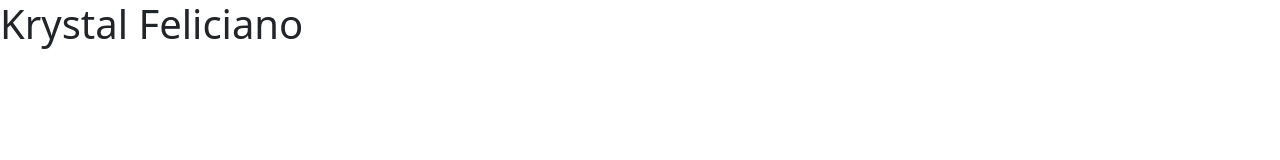
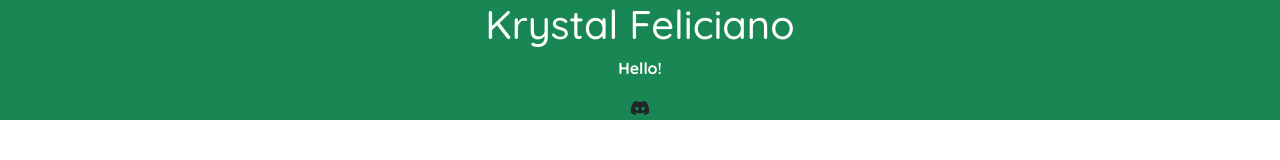
Before and after one commit to Kfeliciano94/portfolio-project, a plain HTML site: page index.html in a window 1280 px wide. Drawn offline with nearby package versions, Linux system fonts and the light colour scheme; a web font is replaced by a local one.

Commit message:
added font

```diff
--- a/index.html
+++ b/index.html
@@ -17,8 +17,17 @@
       href="https://fonts.googleapis.com/css2?family=Edu+AU+VIC+WA+NT+Pre:wght@400..700&family=Quicksand:wght@300..700&display=swap"
       rel="stylesheet"
     />
+    <link rel="stylesheet" href="portfolio/styles.css" />
+    <script
+      src="https://kit.fontawesome.com/35f8ce34cf.js"
+      crossorigin="anonymous"
+    ></script>
   </head>
   <body>
-    <h1>Krystal Feliciano</h1>
+    <div class="bg-success">
+      <h1>Krystal Feliciano</h1>
+      <p>Hello!</p>
+      <i class="fa-brands fa-discord"></i>
+    </div>
   </body>
 </html>
--- a/portfolio/styles.css
+++ b/portfolio/styles.css
@@ -1 +1,19 @@
-body
+body {
+  text-align: center;
+}
+
+h1 {
+  font-family: "Quicksand", serif;
+  font-optical-sizing: auto;
+  font-weight: 500;
+  font-style: normal;
+  color: white;
+}
+
+p {
+  font-family: "Quicksand", serif;
+  font-optical-sizing: auto;
+  font-weight: 700;
+  font-style: normal;
+  color: white;
+}
```
